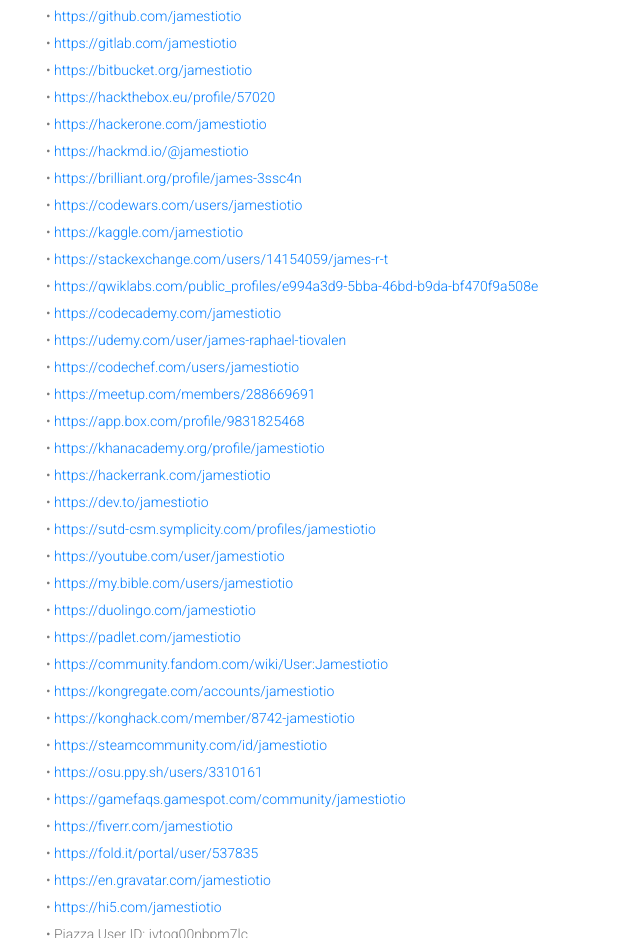
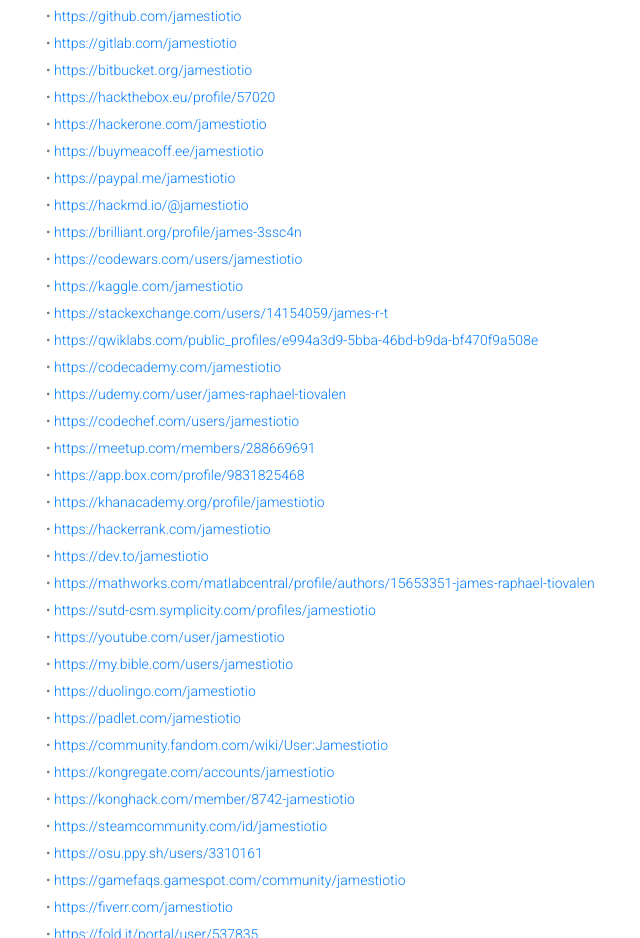
Before and after one commit to jamestiotio/jamestiotio.github.io, a plain HTML site: page about.html in a window 1280 px wide. Shown: the part 1818-2756 px from the top of the page, without its empty margins (39-679 px from the left). Drawn offline with Linux system fonts and the light colour scheme.

Commit message:
Add more profile links

```diff
--- a/about.html
+++ b/about.html
@@ -160,6 +160,8 @@
                             <li>• <a href="https://bitbucket.org/jamestiotio">https://bitbucket.org/jamestiotio</a></li>
                             <li>• <a href="https://hackthebox.eu/profile/57020">https://hackthebox.eu/profile/57020</a></li>
                             <li>• <a href="https://hackerone.com/jamestiotio">https://hackerone.com/jamestiotio</a></li>
+                            <li>• <a href="https://buymeacoff.ee/jamestiotio">https://buymeacoff.ee/jamestiotio</a></li>
+                            <li>• <a href="https://paypal.me/jamestiotio">https://paypal.me/jamestiotio</a></li>
                             <li>• <a href="https://hackmd.io/@jamestiotio">https://hackmd.io/@jamestiotio</a></li>
                             <li>• <a href="https://brilliant.org/profile/james-3ssc4n">https://brilliant.org/profile/james-3ssc4n</a></li>
                             <li>• <a href="https://codewars.com/users/jamestiotio">https://codewars.com/users/jamestiotio</a></li>
@@ -174,6 +176,7 @@
                             <li>• <a href="https://khanacademy.org/profile/jamestiotio">https://khanacademy.org/profile/jamestiotio</a></li>
                             <li>• <a href="https://hackerrank.com/jamestiotio">https://hackerrank.com/jamestiotio</a></li>
                             <li>• <a href="https://dev.to/jamestiotio">https://dev.to/jamestiotio</a></li>
+                            <li>• <a href="https://mathworks.com/matlabcentral/profile/authors/15653351-james-raphael-tiovalen">https://mathworks.com/matlabcentral/profile/authors/15653351-james-raphael-tiovalen</a></li>
                             <li>• <a href="https://sutd-csm.symplicity.com/profiles/jamestiotio">https://sutd-csm.symplicity.com/profiles/jamestiotio</a></li>
                             <li>• <a href="https://youtube.com/user/jamestiotio">https://youtube.com/user/jamestiotio</a></li>
                             <li>• <a href="https://my.bible.com/users/jamestiotio">https://my.bible.com/users/jamestiotio</a></li>
```
